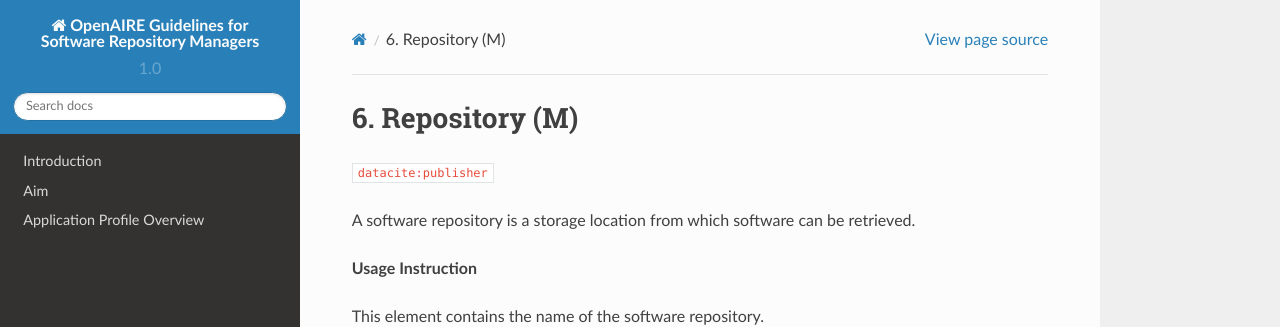
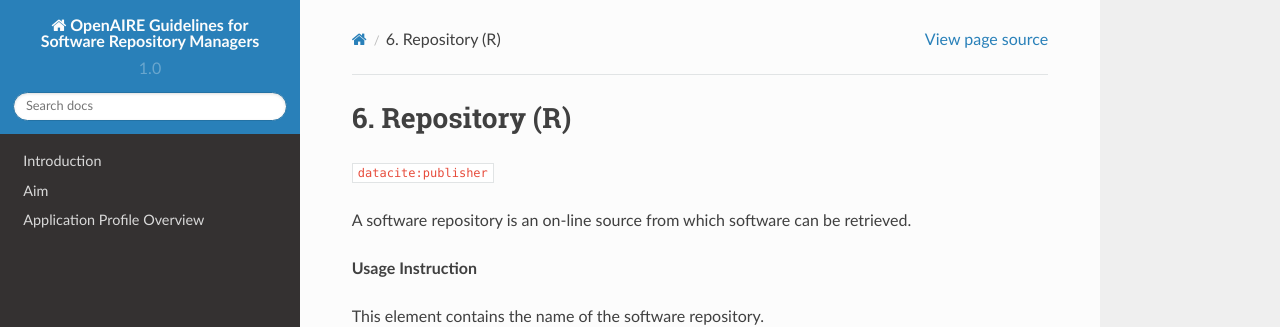
Before and after one commit to mirima2/software_guidelines, a Sphinx documentation site: the page built from docs/source/field_repository.rst, in a window 1280 px wide. Shown: the top 327 px of the page. Built offline with Sphinx 7.4.7 and the Read the Docs theme 2.0.0, drawn with Linux system fonts in a browser that asks for light colours.

Commit message:
Update field_repository.rst
set optionality as Recommended (it was Mandatory)

```diff
--- a/docs/source/field_repository.rst
+++ b/docs/source/field_repository.rst
@@ -1,11 +1,11 @@
 .. _oas:repository:
 
-6. Repository (M)
+6. Repository (R)
 ====================
 
 ``datacite:publisher``
 
-A software repository is a storage location from which software can be retrieved.
+A software repository is an on-line source from which software can be retrieved.
 
 **Usage Instruction**
 
```
